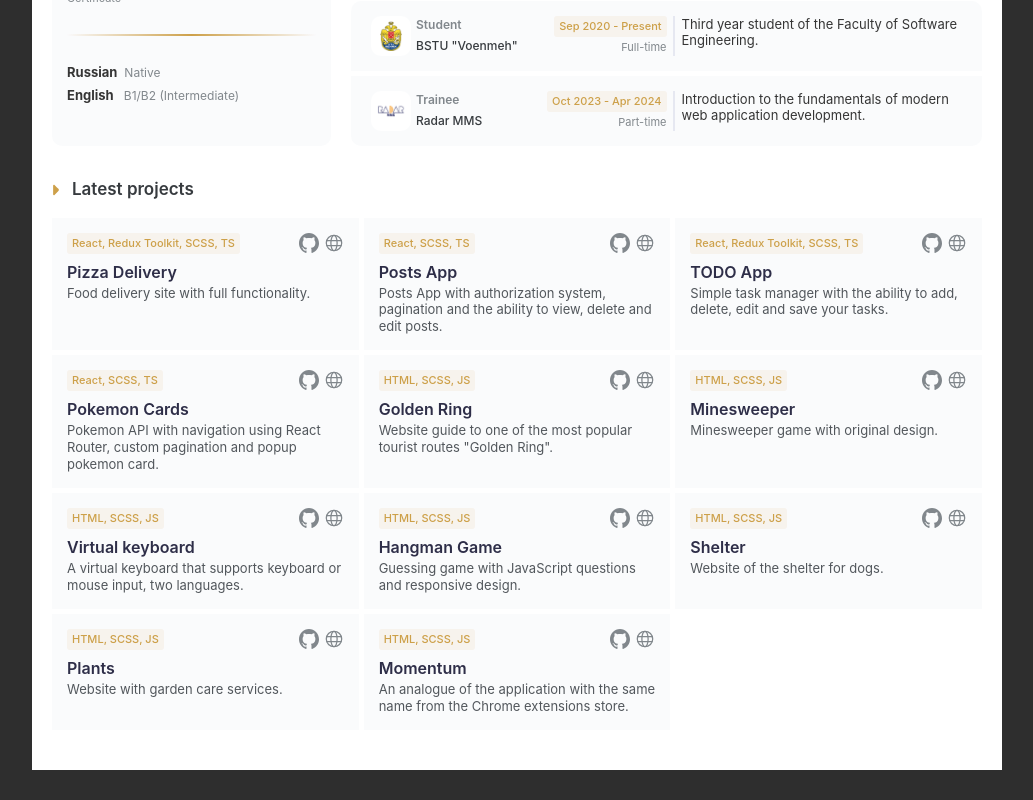
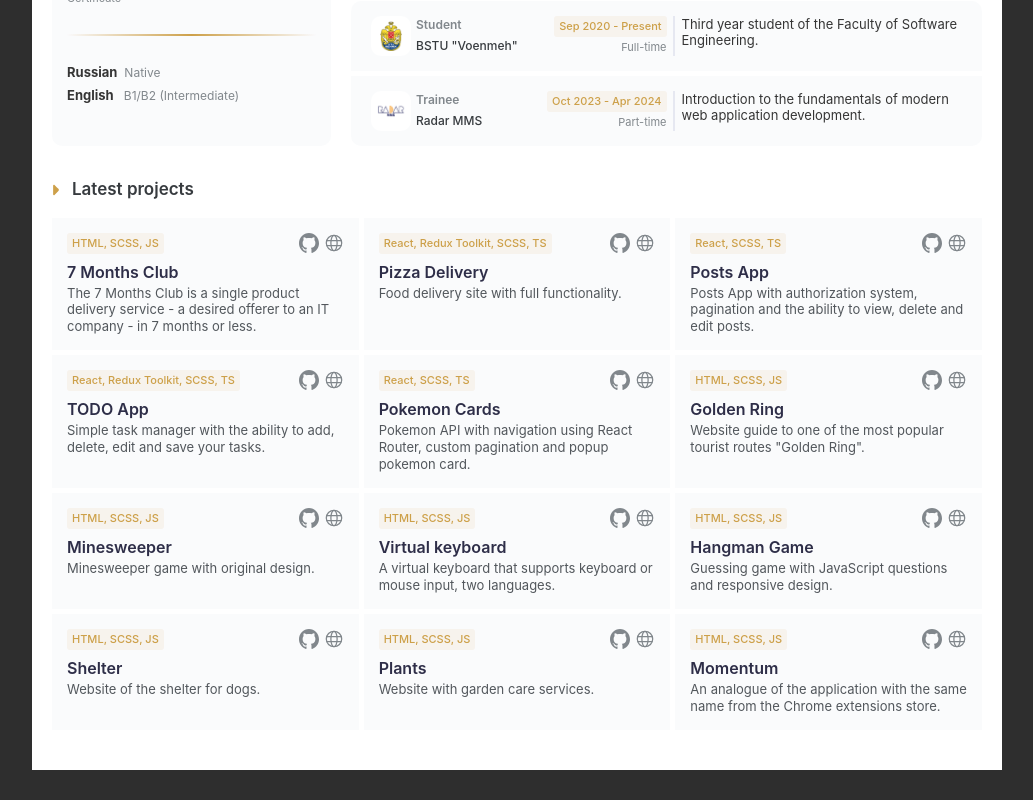
Before and after one commit to FreightDH/cv, a React (Vite) app: page / in a window 1280 px wide. Shown: the part 686-1486 px from the top of the page, without its empty margins (123-1156 px from the left). Built offline with nearby package versions, Linux system fonts and the light colour scheme.

Commit message:
feat: add 7-months-club to the projects section

```diff
--- a/src/widgets/Projects/projectsInfo.ts
+++ b/src/widgets/Projects/projectsInfo.ts
@@ -1,6 +1,15 @@
 const projectsInfo = [
   {
-    id: 1,
+    id: 12,
+    stack: 'HTML, SCSS, JS',
+    title: '7 Months Club',
+    description:
+      'The 7 Months Club is a single product delivery service - a desired offerer to an IT company - in 7 months or less.',
+    repository: 'https://github.com/FreightDH/7-months-club',
+    deploy: 'https://freightdh.github.io/7-months-club/',
+  },
+  {
+    id: 11,
     stack: 'React, Redux Toolkit, SCSS, TS',
     title: 'Pizza Delivery',
     description: 'Food delivery site with full functionality.',
@@ -8,7 +17,7 @@ const projectsInfo = [
     deploy: 'https://freightdh.github.io/pizza-delivery/',
   },
   {
-    id: 2,
+    id: 10,
     stack: 'React, SCSS, TS',
     title: 'Posts App',
     description:
@@ -17,7 +26,7 @@ const projectsInfo = [
     deploy: 'https://freightdh-posts-app.netlify.app/',
   },
   {
-    id: 3,
+    id: 9,
     stack: 'React, Redux Toolkit, SCSS, TS',
     title: 'TODO App',
     description: 'Simple task manager with the ability to add, delete, edit and save your tasks.',
@@ -25,7 +34,7 @@ const projectsInfo = [
     deploy: 'https://freightdh.github.io/react-projects/todo-app/',
   },
   {
-    id: 4,
+    id: 8,
     stack: 'React, SCSS, TS',
     title: 'Pokemon Cards',
     description: 'Pokemon API with navigation using React Router, custom pagination and popup pokemon card.',
@@ -33,7 +42,7 @@ const projectsInfo = [
     deploy: 'https://freightdh-react-routing.netlify.app',
   },
   {
-    id: 5,
+    id: 7,
     stack: 'HTML, SCSS, JS',
     title: 'Golden Ring',
     description: 'Website guide to one of the most popular tourist routes "Golden Ring".',
@@ -49,7 +58,7 @@ const projectsInfo = [
     deploy: 'https://freightdh-minesweeper.netlify.app',
   },
   {
-    id: 7,
+    id: 5,
     stack: 'HTML, SCSS, JS',
     title: 'Virtual keyboard',
     description: 'A virtual keyboard that supports keyboard or mouse input, two languages.',
@@ -57,7 +66,7 @@ const projectsInfo = [
     deploy: 'https://freightdh.github.io/virtual-keyboard/virtual-keyboard/',
   },
   {
-    id: 8,
+    id: 4,
     stack: 'HTML, SCSS, JS',
     title: 'Hangman Game',
     description: 'Guessing game with JavaScript questions and responsive design.',
@@ -65,7 +74,7 @@ const projectsInfo = [
     deploy: 'https://freightdh.github.io/hangman/',
   },
   {
-    id: 9,
+    id: 3,
     stack: 'HTML, SCSS, JS',
     title: 'Shelter',
     description: 'Website of the shelter for dogs.',
@@ -73,7 +82,7 @@ const projectsInfo = [
     deploy: 'https://freightdh.github.io/shelter/shelter/',
   },
   {
-    id: 10,
+    id: 2,
     stack: 'HTML, SCSS, JS',
     title: 'Plants',
     description: 'Website with garden care services.',
@@ -81,7 +90,7 @@ const projectsInfo = [
     deploy: 'https://freightdh.github.io/plants/plants/',
   },
   {
-    id: 11,
+    id: 1,
     stack: 'HTML, SCSS, JS',
     title: 'Momentum',
     description: 'An analogue of the application with the same name from the Chrome extensions store.',
```
Also changed, not shown: 2 other files (tests, documents, lock files or other folders).
